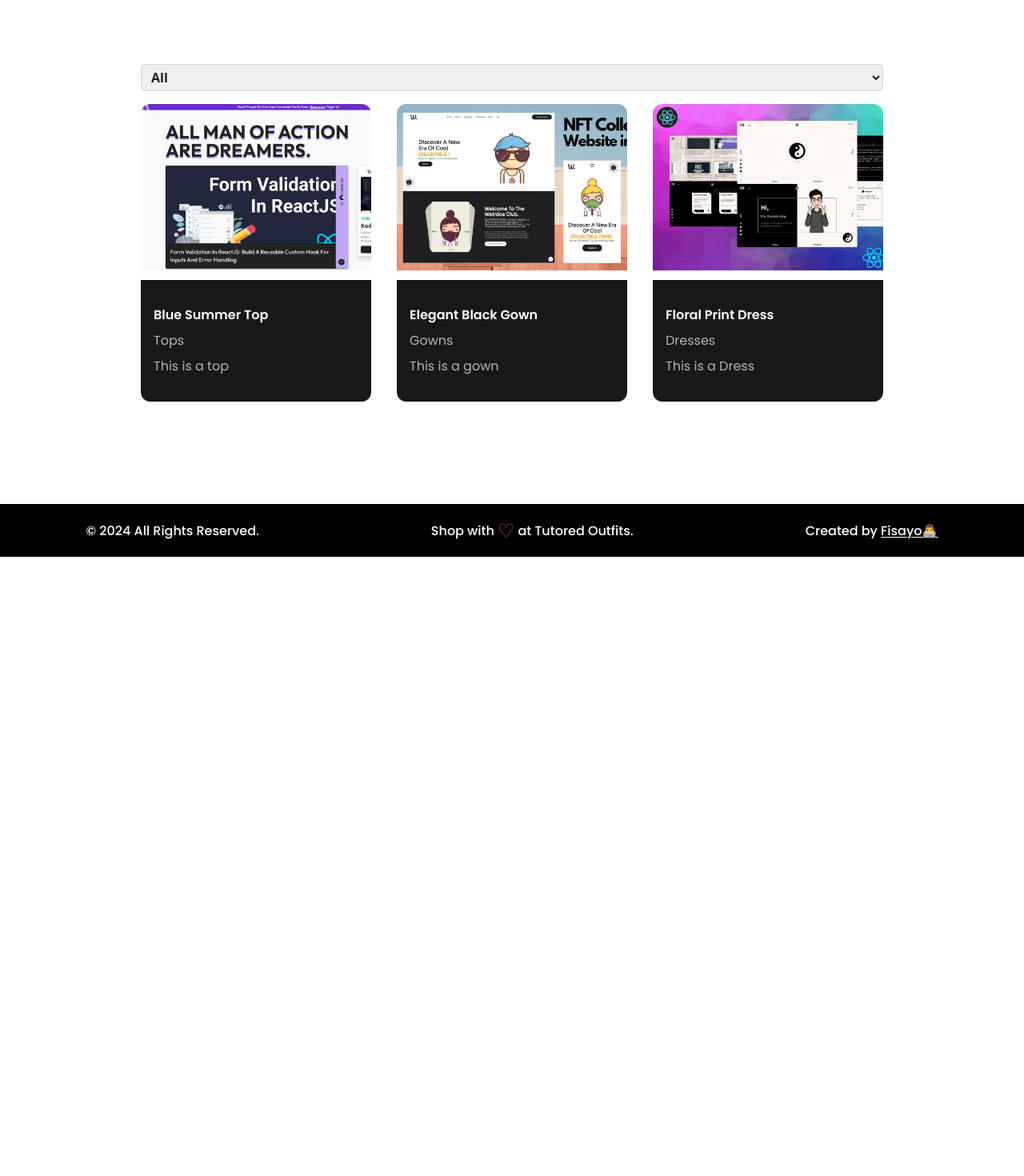
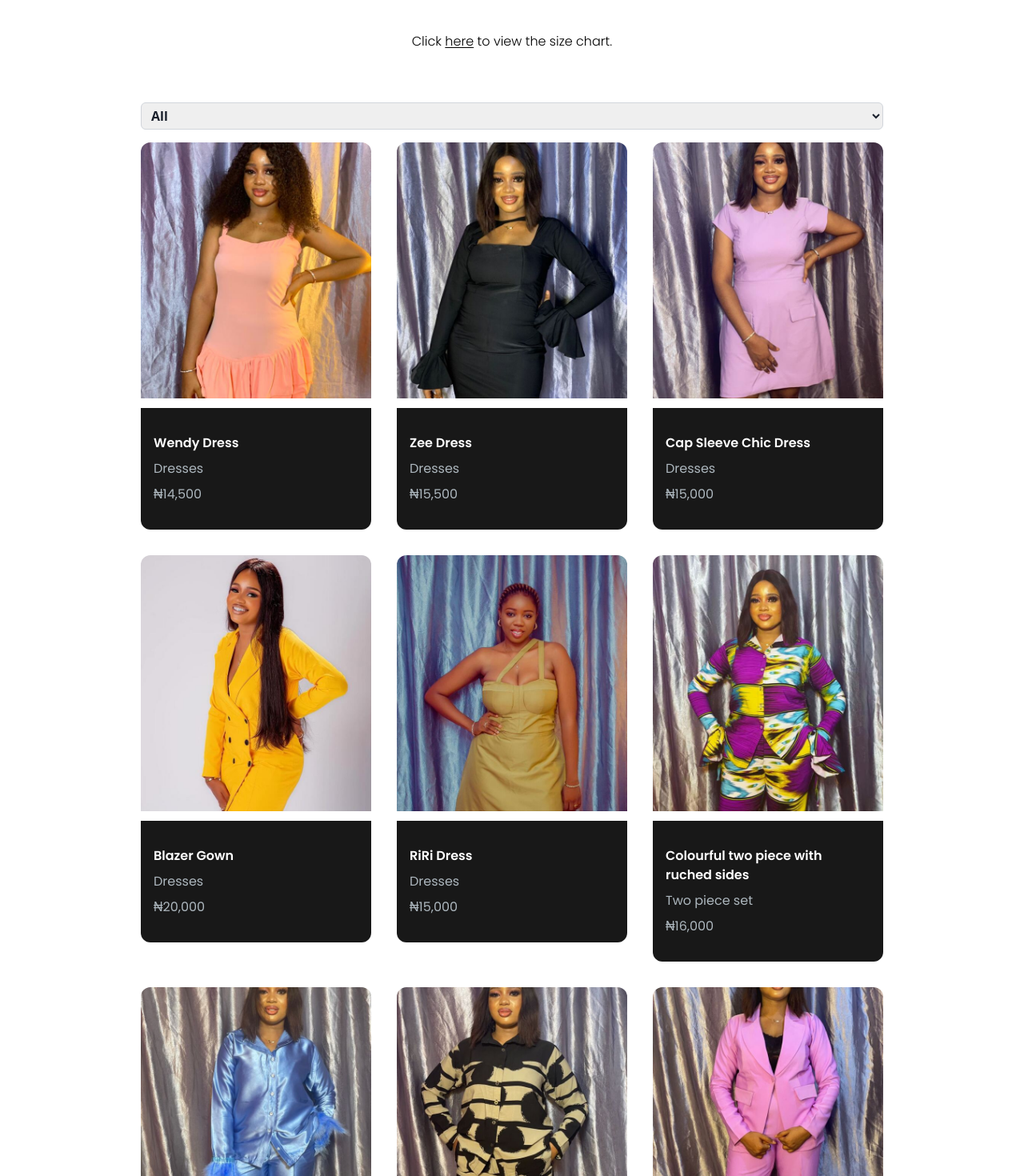
Before and after one commit to OluwafisayoIbrahim/Tailor-Web-Template, a Next.js app: page /Collections in a window 1280 px wide. Shown: the part 200-1670 px from the top of the page at 80% size. Before the commit the page ends 896 px from the top, so only its background shows below. Built offline with nearby package versions, Linux system fonts and the light colour scheme.

Commit message:
Made some changes to the Collections Page

```diff
--- a/package.json
+++ b/package.json
@@ -12,6 +12,7 @@
     "@chakra-ui/react": "^2.8.2",
     "@emotion/react": "^11.11.3",
     "@emotion/styled": "^11.11.0",
+    "@heroicons/react": "^2.1.1",
     "eslint": "8.36.0",
     "eslint-config-next": "13.2.4",
     "framer-motion": "^10.18.0",
@@ -19,6 +20,7 @@
     "nodemailer": "^6.9.9",
     "react": "18.2.0",
     "react-dom": "18.2.0",
+    "react-icons": "^5.0.1",
     "react-type-animation": "^3.2.0"
   },
   "devDependencies": {
--- a/src/pages/About.js
+++ b/src/pages/About.js
@@ -11,7 +11,7 @@ const About = () => {
   return (
     <>
       <Head>
-        <title>About | Tutored Outfits</title>
+        <title>About</title>
         <meta name="description" content="any description" />
         <link
           rel="apple-touch-icon"
@@ -36,7 +36,7 @@ const About = () => {
       <main className="flex w-full flex-col justify-center items-center dark:text-white">
         <Layout className="pt-16 md:pt-20 sm:pt-24 xs:pt-28">
           <AnimatedText
-            text="We sell clothes!"
+            text="About Us"
             className="mb-16 lg:text-6xl lg:mt-8 md:text-5xl md:mt-6 sm:text-3xl sm:mt-4 xs:text-2sxl xs:mt-2 sm:mb-8"
           />
 
@@ -44,17 +44,17 @@ const About = () => {
             <div className="col-span-3 flex flex-col items-start justify-start xl:col-span-4">
               <div>
                 <h2 className="mb-4 text-lg font-bold uppercase text-black/75 dark:text-white">
-                  About Us
+                  Hello There 👋
                 </h2>
               </div>
               <div className="h-80 w-auto lg:w-auto xl:w-fit md:w-80 xs-w-80 sm:w-80 overflow-hidden xl:col-span-8 xl:flex-row">
                 <TypeAnimation
                   sequence={[
-                    "Welcome to [Store Name], your ultimate destination for fashion that seamlessly combines comfort and style. Explore our curated collection featuring contemporary designs and timeless classics, offering a versatile range for every occasion.",
+                    "Welcome to Tutored Outfits, your ultimate destination for fashion that seamlessly combines comfort and style. Explore our curated collection featuring contemporary designs and timeless classics, offering a versatile range for every occasion.",
                     1000,
-                    "Our store takes pride in sourcing clothing from both local and international designers, ensuring a unique selection that caters to diverse tastes. From casual everyday wear to sophisticated ensembles, [Store Name] has you covered with quality and individuality.",
+                    "Our store takes pride in sourcing clothing from both local and international designers, ensuring a unique selection that caters to diverse tastes. From casual everyday wear to sophisticated ensembles, Tutored Outfits has you covered with quality and individuality.",
                     1000,
-                    "Customer satisfaction is at the core of our mission. With a friendly and knowledgeable staff, we are committed to providing a stress-free and enjoyable shopping experience. Discover a world of fashion at [Store Name], where each garment tells a story and reflects your personal style.",
+                    "Customer satisfaction is at the core of our mission. With a friendly and knowledgeable staff, we are committed to providing a stress-free and enjoyable shopping experience. Discover a world of fashion at Tutored Outfits, where each garment tells a story and reflects your personal style.",
                     1000,
                   ]}
                   wrapper="p"
--- a/src/pages/ClothingCard.js
+++ b/src/pages/ClothingCard.js
@@ -5,8 +5,8 @@ const ClothingCard = ({ imgUrl, title, description, category }) => {
   return (
     <div>
       <div
-        className="h-52 md:h-72 rounded-t-xl relative"
-        style={{ background: `url(${imgUrl})`, backgroundSize: "cover" }}
+        className="h-80 md:h-72 rounded-t-xl relative"
+        style={{ background: `url(${imgUrl}) no-repeat center center`, backgroundSize: "cover"}}
       >
       </div>
       <div className="text-white rounded-b-xl mt-3 bg-[#181818] py-8 px-4">
--- a/src/pages/Collections.js
+++ b/src/pages/Collections.js
@@ -4,6 +4,7 @@ import Layout from "@/components/Layout";
 import ClothingCard from "./ClothingCard";
 import { motion } from "framer-motion";
 import Transition from "@/components/Transition";
+import Link from "next/link"
 
 const Collections = () => {
   const [selectedCategory, setSelectedCategory] = useState("All");
@@ -15,26 +16,67 @@ const Collections = () => {
   const clothingItems = [
     {
       id: 1,
-      title: "Blue Summer Top",
-      image: "/images/projects/devdreaming.jpg",
-      category: "Tops",
-      description: "This is a top"
+      title: "Wendy Dress",
+      image: "/images/website-images/Pic3.jpeg",
+      category: "Dresses",
+      description: "₦14,500"
     },
     {
       id: 2,
-      title: "Elegant Black Gown",
-      image: "/images/projects/nft-collection-website-cover-image.jpg",
-      category: "Gowns",
-      description: "This is a gown"
+      title: "Zee Dress",
+      image: "/images/website-images/Pic9.jpeg",
+      category: "Dresses",
+      description: "₦15,500"
     },
     {
       id: 3,
-      title: "Floral Print Dress",
-      image: "/images/projects/portfolio-cover-image.jpg",
+      title: "Cap Sleeve Chic Dress",
+      image: "images/website-images/Pic5.jpeg",
       category: "Dresses",
-      description: "This is a Dress"
+      description: "₦15,000"
     },
-    // Add more clothing items as needed
+    {
+      id: 4,
+      title: "Blazer Gown",
+      image: "/images/website-images/Pic1.jpeg",
+      category: "Dresses",
+      description: "₦20,000"
+    },
+    {
+      id: 5,
+      title: "RiRi Dress",
+      image: "/images/website-images/Pic2.jpeg",
+      category: "Dresses",
+      description: "₦15,000"
+    },
+    {
+      id: 6,
+      title: "Colourful two piece with ruched sides",
+      image: "/images/website-images/Pic6.jpeg",
+      category: "Two piece set",
+      description: "₦16,000"
+    },
+    {
+      id: 7,
+      title: "Nassy Set",
+      image: "/images/website-images/Pic10.jpeg",
+      category: "Two piece set",
+      description: "₦18,000"
+    },
+    {
+      id: 8,
+      title: "Keji Set",
+      image: "/images/website-images/Pic11.jpeg",
+      category: "Two piece set",
+      description: "₦15,500"
+    },
+    {
+      id: 9,
+      title: "Blazer Set",
+      image: "/images/website-images/Pic7.jpeg",
+      category: "Two piece set",
+      description: "₦24,000"
+    }
   ];
 
   const filteredClothingItems =
@@ -78,7 +120,7 @@ const Collections = () => {
   return (
     <>
       <Head>
-        <title>Collections | Tutored Outfits</title>
+        <title>Collections</title>
         <meta
           name="description"
           content="Explore our collection of clothing items"
@@ -107,6 +149,17 @@ const Collections = () => {
         <h2 className="text-center lg:pt-6 md:pt-6 sm:pt-5 xs:pt-5 text-4xl font-bold text-black mt-16 mb-4 dark:text-white">
           Collections
         </h2>
+        <div className="items-center text-center font-light text-black dark:text-white mt-10">
+          Click&nbsp;
+          <Link
+            href="/dummy.pdf"
+            className="underline underline-offset-2"
+            target="_blank"
+          >
+            here
+          </Link>
+           &nbsp;to view the size chart.
+        </div>
         <Layout className="pt-16">
           <div className="mx-12">
             <select
@@ -115,8 +168,8 @@ const Collections = () => {
               className="w-full p-2 border border-gray-300 focus:outline-none font-semibold font-sans focus:border-blue-500w-full px-2 py-1 text-base rounded-md mb-1rem"
             >
               <option value="All">All</option>
-              <option value="Tops">Tops</option>
-              <option value="Gowns">Gowns</option>
+              <option value="Two piece set">Two piece set</option>
+              <option value="Native(Ankara)">Native(Ankara)</option>
               <option value="Dresses">Dresses</option>
             </select>
             <div className="grid grid-cols-3 md:grid-cols-2 sm:grid-cols-1 gap-8 md:gap-10 mt-4">
--- a/src/pages/Contact.js
+++ b/src/pages/Contact.js
@@ -70,7 +70,7 @@ const Contact = () => {
   return (
     <>
       <Head>
-        <title>Tutored Outfits: Contact Us</title>
+        <title>Contact Us</title>
         <meta name="description" content="contact us" />
         <link
           rel="apple-touch-icon"
--- a/src/pages/index.js
+++ b/src/pages/index.js
@@ -27,7 +27,7 @@ export default function Home() {
   return (
     <>
       <Head>
-        <title>Tutored Outfits</title>
+        <title>Home</title>
         <meta name="description" content="Generated by create next app" />
         <link
           rel="apple-touch-icon"
@@ -75,8 +75,7 @@ export default function Home() {
                 className="!text-5xl xl:!text-5xl lg:!text-center lg:!text-6xl md:!text-5xl sm:!text-3xl xs:!text-2xl"
               />
               <p className="my-4 text-base font-medium md:text-sm sm:text-sm">
-                We are a cloth store where you can find what you are looking
-                for.
+                Timeless pieces for the Modern Woman.
               </p>
               <div className="flex items-center self-center mt-2 lg:self-center">
                 <Link
```
Also changed, not shown: 1 other file (tests, documents, lock files or other folders).
